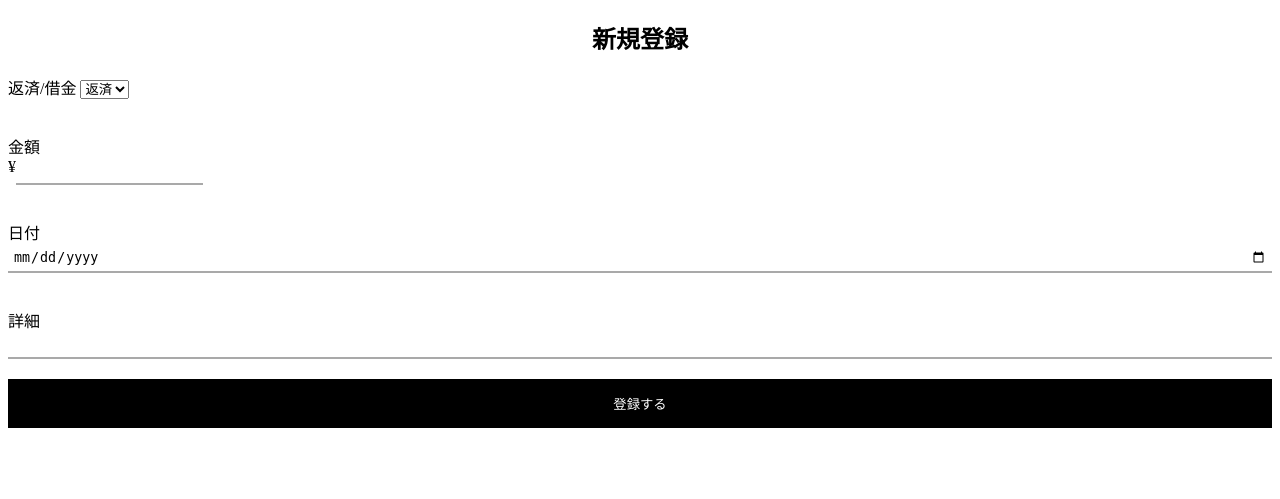
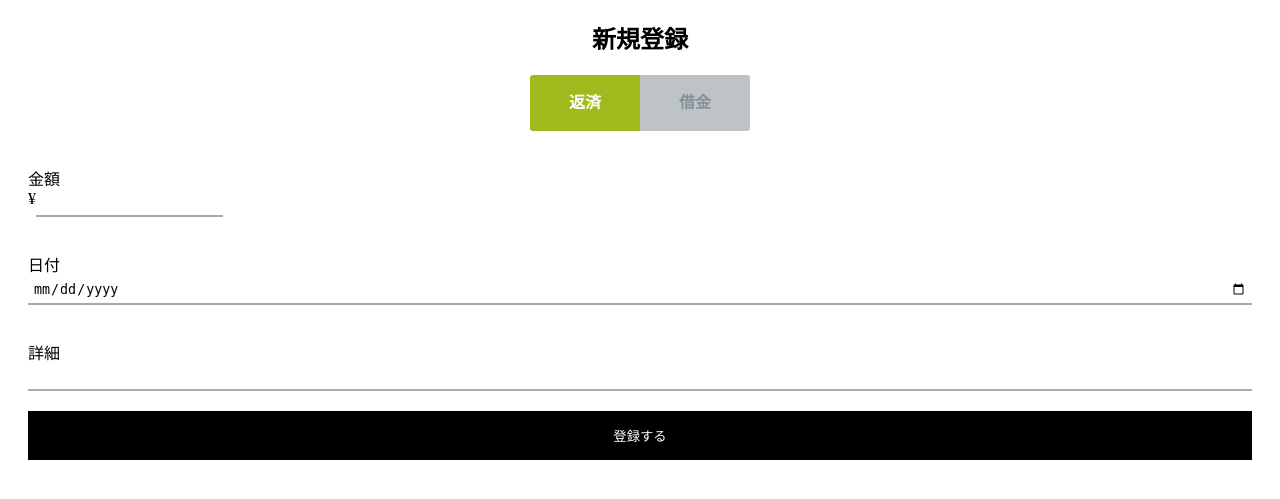
Before and after one commit to suzukias/payback, a Flask app: page /create in a window 1280 px wide. Shown: the top 499 px of the page. Run offline with Flask 3, Linux system fonts and the light colour scheme.

Commit message:
added create page style

```diff
--- a/static/style.css
+++ b/static/style.css
@@ -83,8 +83,48 @@ th {
   text-align: center;
 }
 .payback__create-form {
+  padding: 0 20px;
 }
-.payback__create-content-wrap {
+.payback__create-choice {
+  display: flex;
+  justify-content: center;
+}
+.payback__create-choice input {
+  display: none;
+}
+.payback__create-choice label {
+  display: block;
+  width: 70px;
+  margin: 0;
+  padding: 20px;
+  background: #bdc3c7;
+  color: #869198;
+  font-size: 16px;
+  font-weight: bold;
+  text-align: center;
+  line-height: 1;
+  transition: 0.2s;
+}
+.payback__create-choice label:first-of-type {
+  border-radius: 3px 0 0 3px;
+}
+.payback__create-choice label:last-of-type {
+  border-radius: 0 3px 3px 0;
+}
+.payback__create-choice
+  input[type="radio"]:checked
+  + .payback__create-choice-on {
+  background-color: #a1b91d;
+  color: #fff;
+}
+.payback__create-choice
+  input[type="radio"]:checked
+  + .payback__create-choice-off {
+  background-color: #e67168;
+  color: #fff;
+}
+
+.payback__create-content {
   display: flex;
   flex-direction: column;
   margin-top: 35px;
--- a/templates/create.html
+++ b/templates/create.html
@@ -1,14 +1,13 @@
 {% extends 'base.html' %} {% block body %}
 <h2 class="payback__create">新規登録</h2>
 <form action="/" method="POST" class="payback__create-form">
-  <div>
-    <label for="choice">返済/借金</label>
-    <select id="choice" name="choice" required>
-      <option value="返済">返済</option>
-      <option value="借金">借金</option>
-    </select>
+  <div class="payback__create-choice">
+    <input id="on" value="返済" type="radio" name="choice" checked="" />
+    <label for="on" class="payback__create-choice-on">返済</label>
+    <input id="off" value="借金" type="radio" name="choice" />
+    <label for="off" class="payback__create-choice-off">借金</label>
   </div>
-  <div class="payback__create-content-wrap">
+  <div class="payback__create-content">
     <label for="price">金額</label>
     <div class="payback__create-price">
       <p>¥</p>
@@ -20,11 +19,11 @@
       />
     </div>
   </div>
-  <div class="payback__create-content-wrap">
+  <div class="payback__create-content">
     <label for="date">日付</label>
     <input class="payback__create-box" type="date" name="date" />
   </div>
-  <div class="payback__create-content-wrap">
+  <div class="payback__create-content">
     <label for="detail">詳細</label>
     <input class="payback__create-box" type="text" name="detail" />
   </div>
```
